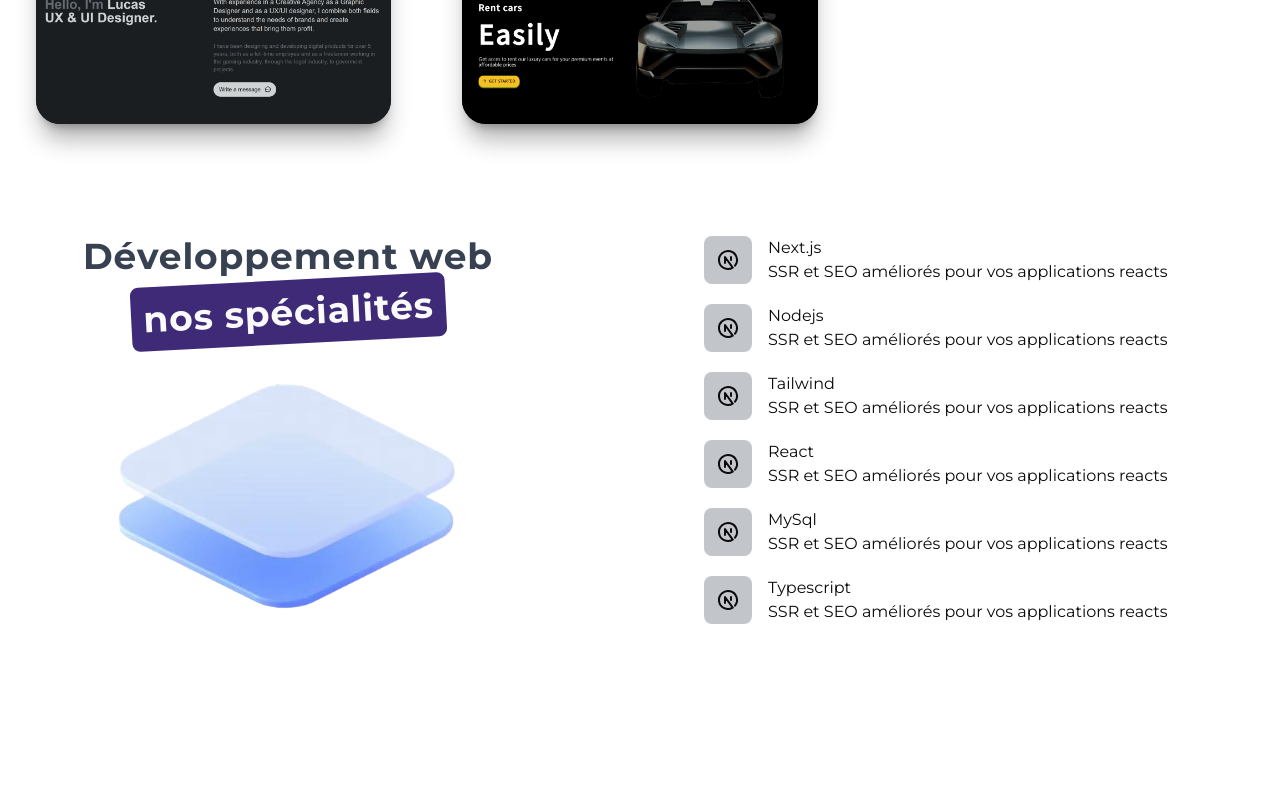
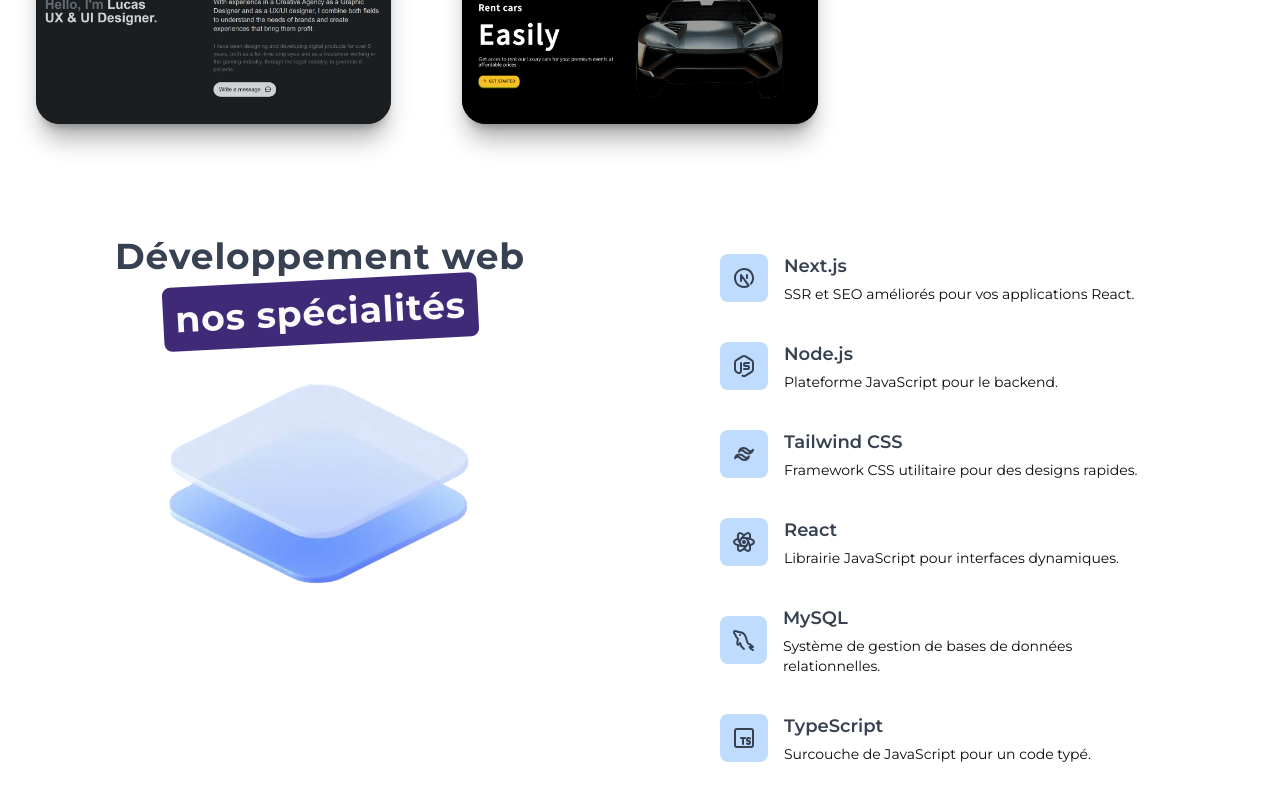
Before and after one commit to Adrien-legeleu/entreprise-mikola-adrien, a Next.js app: page / in a window 1280 px wide. Shown: the part 5256-6056 px from the top of the page. Built offline with nearby package versions, Linux system fonts and the light colour scheme.

Commit message:
portfolio page Techno finish

```diff
--- /dev/null
+++ b/app/components/techno/DrawerModal.tsx
@@ -0,0 +1,75 @@
+import { Button } from "@/components/ui/button";
+import {
+  Drawer,
+  DrawerClose,
+  DrawerContent,
+  DrawerDescription,
+  DrawerFooter,
+  DrawerHeader,
+  DrawerTitle,
+  DrawerTrigger,
+} from "@/components/ui/drawer";
+import { IconArrowRight } from "@tabler/icons-react";
+
+export interface DrawerProps {
+  techno: {
+    title: string;
+    desc: string;
+    descModal: string;
+    icon: JSX.Element | undefined;
+  };
+  idx: number;
+}
+
+export default function DrawerDemoTechno({ techno, idx }: DrawerProps) {
+  return (
+    <Drawer>
+      <DrawerTrigger asChild>
+        <li
+          key={idx}
+          className="flex gap-4 items-center p-4 rounded-lg hover:bg-blue-50 duration-300 ease-in-out group cursor-pointer"
+        >
+          <div className="rounded-lg p-2 w-12 h-12 bg-blue-200  dark:bg-[#1E293B5e] flex items-center justify-center">
+            <span>{techno.icon}</span>
+          </div>
+          <div className="space-y-1 ">
+            <h4 className="text-indigo-purple dark:text-indigo-light text-lg font-semibold">
+              {techno.title}
+            </h4>
+            <p className="text-sm">{techno.desc}</p>
+          </div>
+          <div className="group-hover:top-0 group-hover:opacity-100 top-10 opacity-0 relative flex items-center justify-end duration-300 ease-in-out">
+            <IconArrowRight className="text-indigo-purple dark:text-indigo-light" />
+          </div>
+        </li>
+      </DrawerTrigger>
+      <DrawerContent>
+        <div className=" w-full overflow-y-auto py-5">
+          <div className=" max-w-lg mx-auto space-y-8">
+            <DrawerHeader className="flex">
+              <div>
+                <DrawerTitle className="text-3xl font-bold">
+                  {techno.title}
+                </DrawerTitle>
+                <DrawerDescription className="text-lg">
+                  {techno.desc}
+                </DrawerDescription>
+              </div>
+              <div className="w-16 h-16 ">{techno.icon}</div>
+            </DrawerHeader>
+            <div className="p-4 pb-0 space-y-8">
+              <p className="text-neutral-800 leading-relaxed tracking-wide">
+                {techno.descModal}
+              </p>
+            </div>
+            <DrawerFooter>
+              <DrawerClose asChild>
+                <Button variant="secondary">fermer</Button>
+              </DrawerClose>
+            </DrawerFooter>
+          </div>
+        </div>
+      </DrawerContent>
+    </Drawer>
+  );
+}
--- a/app/components/techno/Technologies.tsx
+++ b/app/components/techno/Technologies.tsx
@@ -1,43 +1,75 @@
 import MAquetteImg from "@/public/image/maquette-techno.png";
-import { IconBrandNextjs } from "@tabler/icons-react";
+import {
+  IconArrowRight,
+  IconBrandMysql,
+  IconBrandNextjs,
+  IconBrandNodejs,
+  IconBrandReact,
+  IconBrandTailwind,
+  IconBrandTypescript,
+} from "@tabler/icons-react";
 import Image from "next/image";
-
+import DrawerDemoTechno from "./DrawerModal";
 const dataTechno = [
   {
     title: "Next.js",
-    desc: "SSR et SEO améliorés pour vos applications reacts",
-    icon: <IconBrandNextjs />,
+    desc: "SSR et SEO améliorés pour vos applications React.",
+    descModal:
+      "Next.js est un framework puissant pour React qui simplifie la création d'applications web avec rendu côté serveur (SSR) et optimisation SEO intégrée. Il offre des fonctionnalités avancées comme le routage dynamique et la génération de pages statiques, permettant de créer des sites performants et évolutifs.",
+    icon: (
+      <IconBrandNextjs className="text-indigo-purple dark:text-indigo-light w-full h-full" />
+    ),
   },
   {
-    title: "Nodejs",
-    desc: "SSR et SEO améliorés pour vos applications reacts",
-    icon: <IconBrandNextjs />,
+    title: "Node.js",
+    desc: "Plateforme JavaScript pour le backend.",
+    descModal:
+      "Node.js est un environnement d'exécution qui permet de développer des applications côté serveur avec JavaScript. Il est très performant, capable de gérer de grandes charges, et idéal pour créer des API, des microservices et des applications web temps réel avec une faible latence.",
+    icon: (
+      <IconBrandNodejs className="text-indigo-purple dark:text-indigo-light w-full h-full" />
+    ),
   },
   {
-    title: "Tailwind",
-    desc: "SSR et SEO améliorés pour vos applications reacts",
-    icon: <IconBrandNextjs />,
+    title: "Tailwind CSS",
+    desc: "Framework CSS utilitaire pour des designs rapides.",
+    descModal:
+      "Tailwind CSS est un framework qui propose des classes utilitaires prédéfinies pour un développement rapide et flexible de designs modernes. Grâce à sa structure, il permet de personnaliser facilement le style et de garder un code CSS léger et maintenable.",
+    icon: (
+      <IconBrandTailwind className="text-indigo-purple dark:text-indigo-light w-full h-full" />
+    ),
   },
   {
     title: "React",
-    desc: "SSR et SEO améliorés pour vos applications reacts",
-    icon: <IconBrandNextjs />,
+    desc: "Librairie JavaScript pour interfaces dynamiques.",
+    descModal:
+      "React est une bibliothèque JavaScript développée par Facebook pour construire des interfaces utilisateurs interactives. Grâce à son architecture basée sur des composants, elle permet de créer des applications dynamiques, maintenables et modulaires, avec une mise à jour efficace des données.",
+    icon: (
+      <IconBrandReact className="text-indigo-purple dark:text-indigo-light w-full h-full" />
+    ),
   },
   {
-    title: "MySql",
-    desc: "SSR et SEO améliorés pour vos applications reacts",
-    icon: <IconBrandNextjs />,
+    title: "MySQL",
+    desc: "Système de gestion de bases de données relationnelles.",
+    descModal:
+      "MySQL est un système de gestion de bases de données relationnelles populaire et open-source. Il est largement utilisé pour le stockage et la gestion des données dans les applications web et les systèmes d’information, offrant fiabilité, rapidité et sécurité pour des projets de toute taille.",
+    icon: (
+      <IconBrandMysql className="text-indigo-purple dark:text-indigo-light w-full h-full" />
+    ),
   },
   {
-    title: "Typescript",
-    desc: "SSR et SEO améliorés pour vos applications reacts",
-    icon: <IconBrandNextjs className="w-full h-full" />,
+    title: "TypeScript",
+    desc: "Surcouche de JavaScript pour un code typé.",
+    descModal:
+      "TypeScript est un sur-ensemble de JavaScript qui ajoute un typage statique, rendant le code plus sécurisé et maintenable. Il est particulièrement utile pour les grands projets, aidant les développeurs à éviter les erreurs et à structurer le code de manière plus claire et fiable.",
+    icon: (
+      <IconBrandTypescript className="text-indigo-purple dark:text-indigo-light w-full h-full" />
+    ),
   },
 ];
 
 export default function Technologies() {
   return (
-    <div className="h-screen w-full grid grid-cols-2 gap-32">
+    <div className="h-screen w-full grid grid-cols-2 gap-32 px-16">
       <div className="space-y-10">
         <h2 className="sm:text-4xl text-3xl font-bold tracking-wide space-y-1 text-center">
           <span className="inline-block text-indigo-purple dark:text-indigo-light">
@@ -56,19 +88,9 @@
           className="w-2/3 mx-auto"
         />
       </div>
-      <ul className="space-y-5">
+      <ul className="space-y-1">
         {dataTechno.map((data, idx) => {
-          return (
-            <li key={idx} className="flex gap-4 items-center">
-              <div className="rounded-lg p-2 w-12 h-12 bg-[#3741514d] flex items-center justify-center">
-                <span>{data.icon}</span>
-              </div>
-              <div>
-                <h4>{data.title}</h4>
-                <p>{data.desc}</p>
-              </div>
-            </li>
-          );
+          return <DrawerDemoTechno techno={data} idx={idx} />;
         })}
       </ul>
     </div>
```
